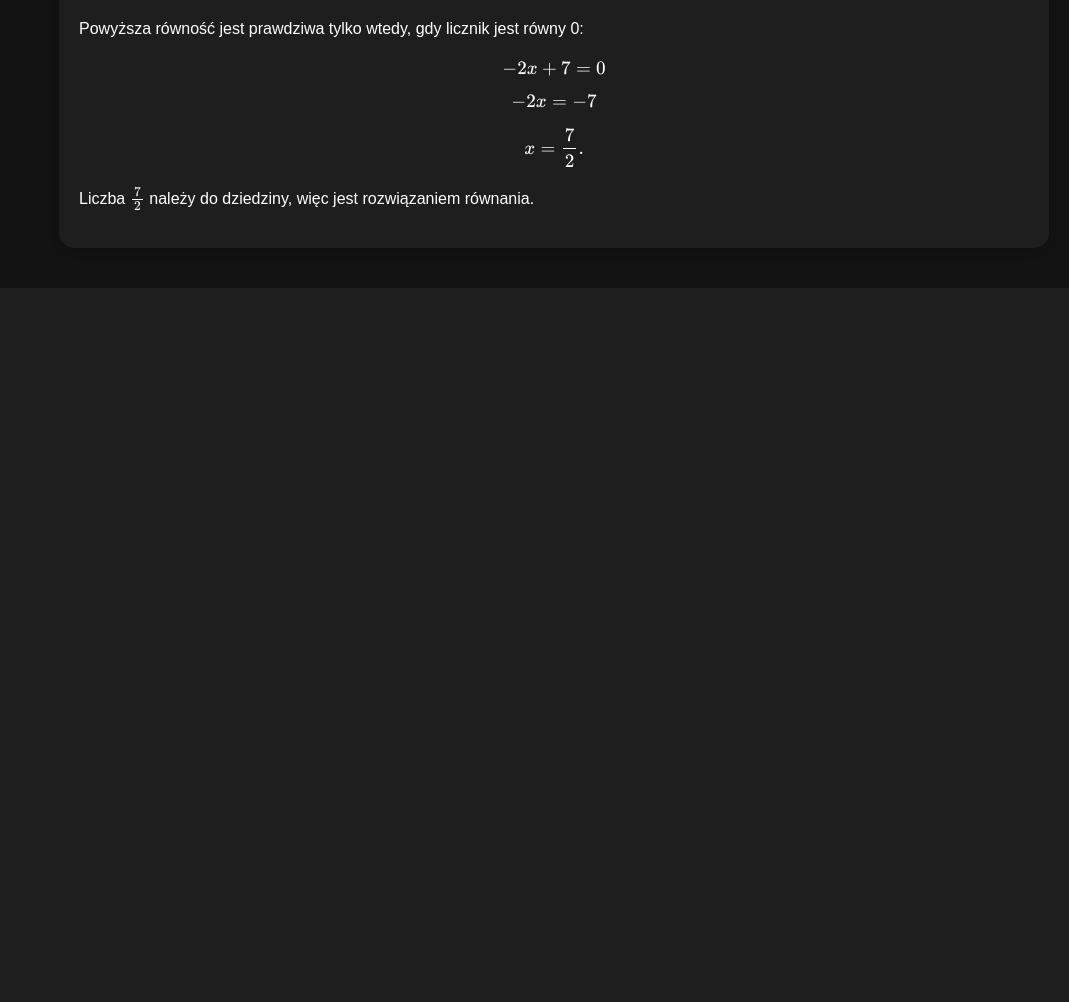
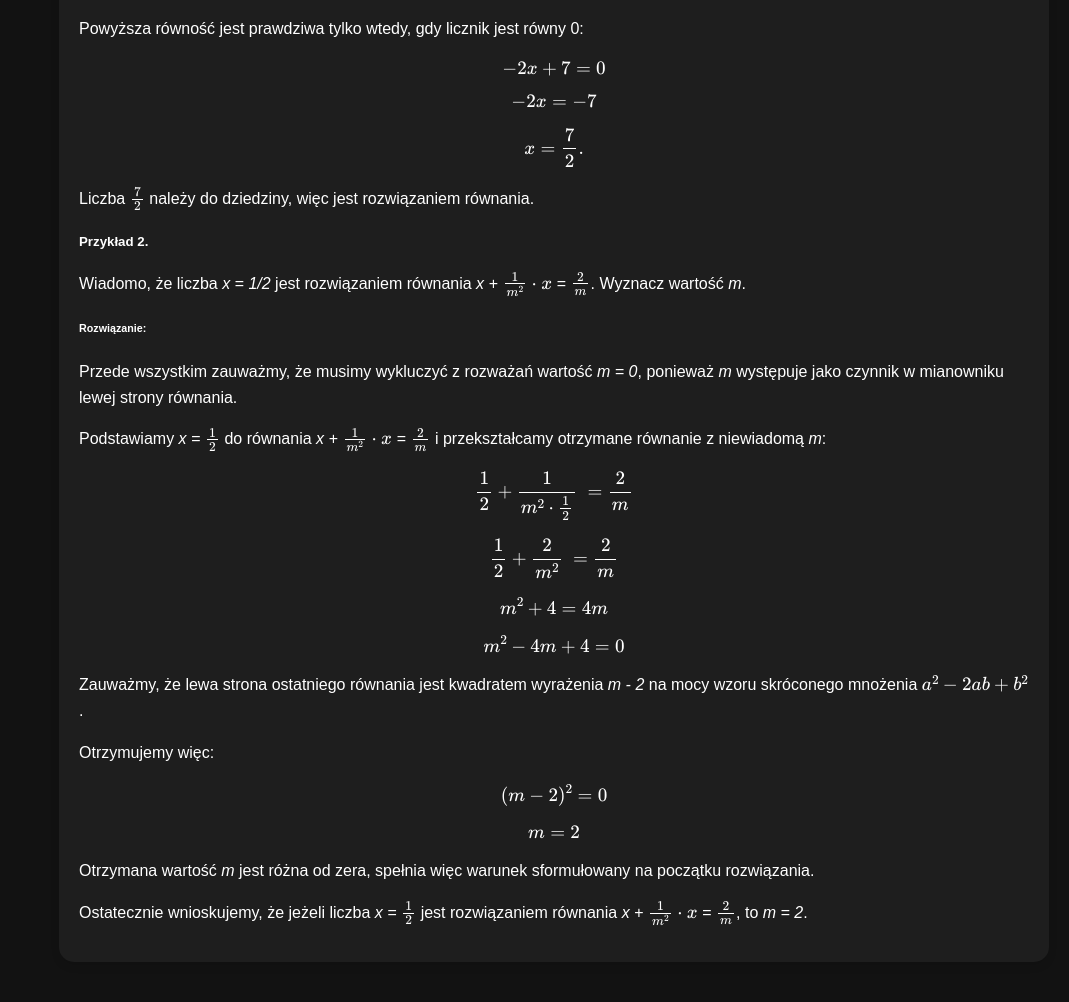
Before and after one commit to 277465/TI-MST-2024, a Flask app: page /equations in a window 1280 px wide. Shown: the part 1187-2189 px from the top of the page, without its empty margins (211-1280 px from the left). Before the commit the page ends 1447 px from the top, so only its background shows below. Run offline with Flask 3, Linux system fonts and the light colour scheme.

Commit message:
dodanie przykładu

```diff
--- a/templates/równania.html
+++ b/templates/równania.html
@@ -27,5 +27,20 @@
     <p>\[-2x = -7\]</p>
     <p>\[x = \frac{7}{2}.\]</p>
     <p>Liczba \(\frac{7}{2}\) należy do dziedziny, więc jest rozwiązaniem równania.</p>
+    <h5>Przykład 2.</h5>
+    <p>Wiadomo, że liczba <em>x = 1/2</em> jest rozwiązaniem równania <em>x + \(\frac{1}{m^2} \cdot x\) = \(\frac{2}{m}\)</em>. Wyznacz wartość <em>m</em>.</p>
+    <h6>Rozwiązanie:</h6>
+    <p>Przede wszystkim zauważmy, że musimy wykluczyć z rozważań wartość <em>m = 0</em>, ponieważ <em>m</em> występuje jako czynnik w mianowniku lewej strony równania.</p>
+    <p>Podstawiamy <em>x = \(\frac{1}{2}\)</em> do równania <em>x + \(\frac{1}{m^2} \cdot x\) = \(\frac{2}{m}\)</em> i przekształcamy otrzymane równanie z niewiadomą <em>m</em>:</p>
+    <p>\[\frac{1}{2} + \frac{1}{m^2 \cdot \frac{1}{2}}\ = \frac{2}{m}\]<p>
+    </p>\[\frac{1}{2} + \frac{2}{m^2}\ = \frac{2}{m}\]<p>
+    </p>\[m^2 + 4 = 4m\]<p>
+    </p>\[m^2 - 4m + 4 = 0\]</p>
+    <p>Zauważmy, że lewa strona ostatniego równania jest kwadratem wyrażenia <em>m - 2</em> na mocy wzoru skróconego mnożenia \(a^2 - 2ab + b^2\).</p>
+    <p>Otrzymujemy więc:</p>
+    <p>\[(m - 2)^2 = 0\]</p>
+    <p>\[m = 2\]</p>
+    <p>Otrzymana wartość <em>m</em> jest różna od zera, spełnia więc warunek sformułowany na początku rozwiązania.</p>
+    <p>Ostatecznie wnioskujemy, że jeżeli liczba <em>x = \(\frac{1}{2}\)</em> jest rozwiązaniem równania <em>x + \(\frac{1}{m^2} \cdot x\) = \(\frac{2}{m}\)</em>, to <em>m = 2</em>.</p>
 </div>
 {% endblock %}
```
